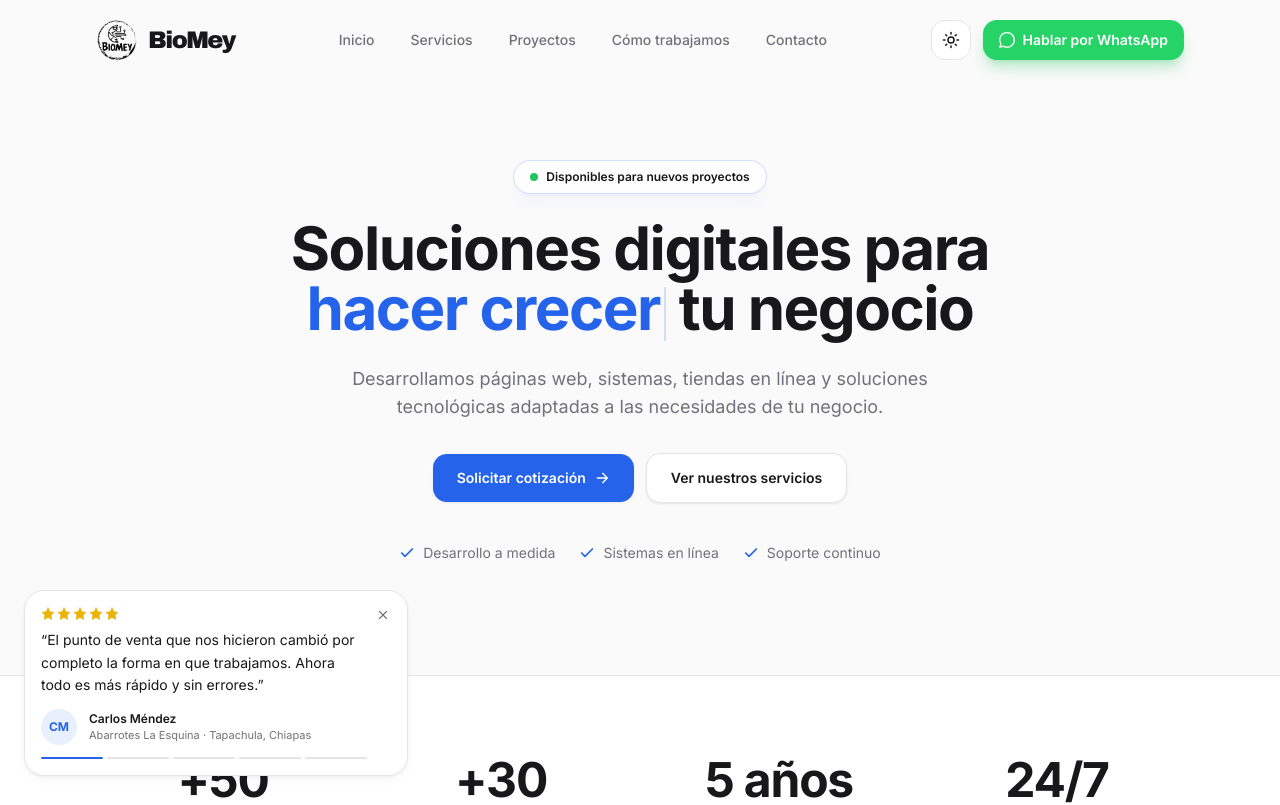
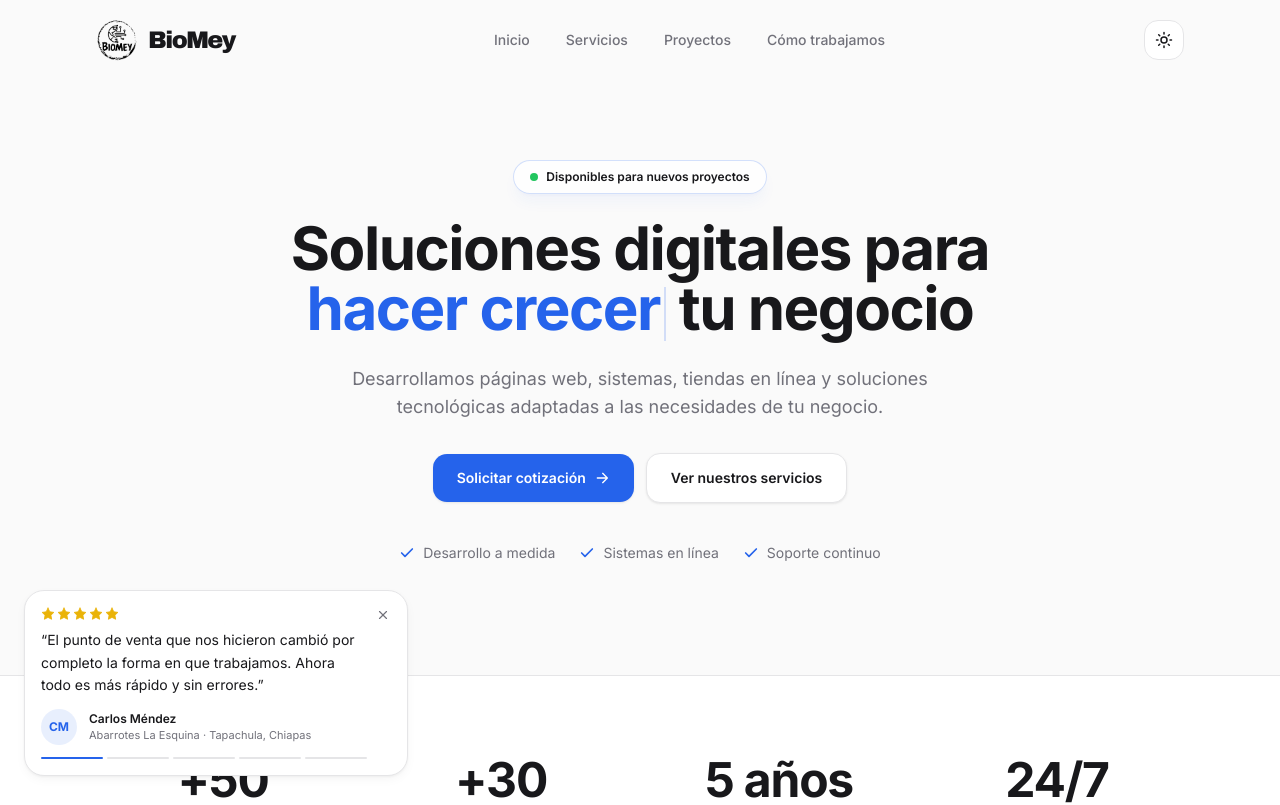
Before and after one commit to AngelGabooo/BioMet-Sof, a React (Vite) app in the folder biomey/: page / in a window 1280 px wide. Shown: the top 805 px of the page. Built offline with nearby package versions, Linux system fonts and the light colour scheme; a web font is replaced by a local one.

Commit message:
first commit

```diff
--- a/biomey/src/components/layout/Header.jsx
+++ b/biomey/src/components/layout/Header.jsx
@@ -2,33 +2,13 @@ import { useEffect, useState } from 'react';
 import { Link } from 'react-router-dom';
 
 import ThemeToggle from '../ui/ThemeToggle';
-import { getWhatsAppLink } from '../../utils/whatsapp';
 
 const NAV_LINKS = [
   { label: 'Inicio', to: '/' },
   { label: 'Servicios', to: '/servicios' },
   { label: 'Proyectos', to: '/proyectos' },
   { label: 'Cómo trabajamos', to: '/como-trabajamos' },
-  { label: 'Contacto', to: '/contacto' },
 ];
-
-/* =========================================================
-   ICONO WHATSAPP
-   ========================================================= */
-
-function WhatsAppIcon({ className = 'w-4 h-4' }) {
-  return (
-    <svg
-      xmlns="http://www.w3.org/2000/svg"
-      viewBox="0 0 24 24"
-      fill="currentColor"
-      className={className}
-      aria-hidden="true"
-    >
-      <path d="M20.52 3.48A11.87 11.87 0 0 0 12.05 0C5.5 0 .17 5.33.17 11.88c0 2.09.55 4.13 1.6 5.93L0 24l6.35-1.66a11.86 11.86 0 0 0 5.7 1.45h.01c6.55 0 11.88-5.33 11.88-11.88 0-3.17-1.23-6.15-3.42-8.43zM12.06 21.8h-.01a9.9 9.9 0 0 1-5.05-1.38l-.36-.21-3.77.99 1.01-3.67-.24-.38a9.87 9.87 0 0 1-1.51-5.27c0-5.44 4.43-9.87 9.88-9.87 2.64 0 5.12 1.03 6.98 2.9a9.82 9.82 0 0 1 2.89 6.99c0 5.44-4.43 9.87-9.82 9.87z" />
-    </svg>
-  );
-}
 
 /* =========================================================
    LOGO BIOMEY
@@ -37,8 +17,7 @@ function WhatsAppIcon({ className = 'w-4 h-4' }) {
 function BioMeyLogo() {
   return (
     <div className="biomey-logo-mark">
-
-      {/* IMAGEN DEL LOGO (Reemplaza al SVG) */}
+      {/* IMAGEN DEL LOGO */}
       <div className="biomey-logo-icon">
         <img
           src="/logo-biomey.png"
@@ -47,7 +26,7 @@ function BioMeyLogo() {
         />
       </div>
 
-      {/* NOMBRE (Mantiene la fuente Bowlby One SC) */}
+      {/* NOMBRE */}
       <span className="biomey-logo-text">
         BioMey
       </span>
@@ -61,19 +40,34 @@ function BioMeyLogo() {
 
 export default function Header() {
   const [scrolled, setScrolled] = useState(false);
+  const [hidden, setHidden] = useState(false); // 👈 Nuevo estado para ocultar
   const [menuOpen, setMenuOpen] = useState(false);
 
-  /* Detectar scroll */
+  /* Detectar scroll: ocultar al bajar, mostrar al subir */
   useEffect(() => {
+    let lastScrollY = window.scrollY;
+
     const onScroll = () => {
-      setScrolled(window.scrollY > 8);
+      const currentScrollY = window.scrollY;
+
+      // Actualizamos el estado "scrolled" (para el fondo del header)
+      setScrolled(currentScrollY > 8);
+
+      // Lógica para ocultar/mostrar
+      if (currentScrollY > lastScrollY && currentScrollY > 80) {
+        // Bajando y pasamos los 80px → ocultamos
+        setHidden(true);
+      } else {
+        // Subiendo → mostramos
+        setHidden(false);
+      }
+
+      lastScrollY = currentScrollY;
     };
 
     onScroll();
 
-    window.addEventListener('scroll', onScroll, {
-      passive: true,
-    });
+    window.addEventListener('scroll', onScroll, { passive: true });
 
     return () => {
       window.removeEventListener('scroll', onScroll);
@@ -110,31 +104,25 @@ export default function Header() {
 
   return (
     <>
-      {/* =====================================================
-          HEADER
-          ===================================================== */}
-
+      {/* HEADER */}
       <header
         className={`
           fixed top-0 inset-x-0 z-50
-          transition-all duration-300
+          transition-all duration-300 ease-in-out
 
           ${
             scrolled || menuOpen
               ? 'bg-background/85 backdrop-blur-xl border-b border-border'
               : 'bg-transparent border-b border-transparent'
           }
+
+          ${hidden && !menuOpen ? '-translate-y-full' : 'translate-y-0'}
         `}
       >
-
         <div className="container-biomey">
-
           <div className="flex items-center justify-between h-16 md:h-20">
 
-            {/* =================================================
-                LOGO
-                ================================================= */}
-
+            {/* LOGO */}
             <Link
               to="/"
               onClick={closeMenu}
@@ -144,13 +132,8 @@ export default function Header() {
               <BioMeyLogo />
             </Link>
 
-
-            {/* =================================================
-                NAV DESKTOP
-                ================================================= */}
-
+            {/* NAV DESKTOP */}
             <nav className="hidden md:flex items-center gap-1">
-
               {NAV_LINKS.map((link) => (
                 <Link
                   key={link.to}
@@ -172,107 +155,19 @@ export default function Header() {
                   {link.label}
                 </Link>
               ))}
-
             </nav>
 
-
-            {/* =================================================
-                DESKTOP: TEMA + WHATSAPP
-                ================================================= */}
-
+            {/* DESKTOP: SOLO TEMA */}
             <div className="hidden md:flex items-center gap-3">
-
               <ThemeToggle />
-
-              {/* 🔽 BOTÓN DE WHATSAPP VERDE 🔽 */}
-              <a
-                href={getWhatsAppLink()}
-                target="_blank"
-                rel="noopener noreferrer"
-                className="
-                  inline-flex
-                  items-center
-                  gap-2
-
-                  bg-[#25D366]
-                  hover:bg-[#20bd5a]
-
-                  text-white
-                  text-sm
-                  font-semibold
-
-                  px-4
-                  py-2.5
-
-                  rounded-xl
-
-                  transition-all
-                  duration-200
-
-                  shadow-lg
-                  shadow-green-500/30
-                  hover:shadow-green-500/50
-                "
-              >
-
-                <WhatsAppIcon />
-
-                <span>
-                  Hablar por WhatsApp
-                </span>
-
-              </a>
-
             </div>
 
-
-            {/* =================================================
-                MÓVIL
-                ================================================= */}
-
+            {/* MÓVIL */}
             <div className="flex md:hidden items-center gap-2">
-
-              {/* 🔽 WHATSAPP MÓVIL VERDE 🔽 */}
-
-              <a
-                href={getWhatsAppLink()}
-                target="_blank"
-                rel="noopener noreferrer"
-                aria-label="Hablar por WhatsApp"
-                className="
-                  inline-flex
-                  items-center
-                  justify-center
-
-                  w-10
-                  h-10
-
-                  rounded-xl
-
-                  bg-[#25D366]
-                  hover:bg-[#20bd5a]
-
-                  text-white
-
-                  shadow-lg
-                  shadow-green-500/30
-
-                  transition-colors
-                "
-              >
-                <WhatsAppIcon />
-              </a>
-
-
               {/* Botón menú */}
-
               <button
                 onClick={() => setMenuOpen((v) => !v)}
-                aria-label={
-                  menuOpen
-                    ? 'Cerrar menú'
-                    : 'Abrir menú'
-                }
+                aria-label={menuOpen ? 'Cerrar menú' : 'Abrir menú'}
                 aria-expanded={menuOpen}
                 className="
                   inline-flex
@@ -296,11 +191,8 @@ export default function Header() {
                   duration-200
                 "
               >
-
                 <span className="relative w-[22px] h-[18px]">
-
                   {/* Línea 1 */}
-
                   <span
                     className={`
                       absolute
@@ -315,17 +207,11 @@ export default function Header() {
                       duration-300
                       ease-out
 
-                      ${
-                        menuOpen
-                          ? 'top-1/2 -translate-y-1/2 rotate-45'
-                          : 'top-0'
-                      }
+                      ${menuOpen ? 'top-1/2 -translate-y-1/2 rotate-45' : 'top-0'}
                     `}
                   />
 
-
                   {/* Línea 2 */}
-
                   <span
                     className={`
                       absolute
@@ -343,17 +229,11 @@ export default function Header() {
                       duration-200
                       ease-out
 
-                      ${
-                        menuOpen
-                          ? 'opacity-0 scale-x-0'
-                          : 'opacity-100 scale-x-100'
-                      }
+                      ${menuOpen ? 'opacity-0 scale-x-0' : 'opacity-100 scale-x-100'}
                     `}
                   />
 
-
                   {/* Línea 3 */}
-
                   <span
                     className={`
                       absolute
@@ -368,31 +248,18 @@ export default function Header() {
                       duration-300
                       ease-out
 
-                      ${
-                        menuOpen
-                          ? 'bottom-1/2 translate-y-1/2 -rotate-45'
-                          : 'bottom-0'
-                      }
+                      ${menuOpen ? 'bottom-1/2 translate-y-1/2 -rotate-45' : 'bottom-0'}
                     `}
                   />
-
                 </span>
-
               </button>
-
             </div>
 
           </div>
-
         </div>
-
       </header>
 
-
-      {/* =====================================================
-          MENÚ MÓVIL FULLSCREEN
-          ===================================================== */}
-
+      {/* MENÚ MÓVIL FULLSCREEN */}
       <div
         id="mobile-menu"
         aria-hidden={!menuOpen}
@@ -409,18 +276,13 @@ export default function Header() {
           duration-300
           ease-out
 
-          ${
-            menuOpen
-              ? 'opacity-100 translate-y-0 pointer-events-auto'
-              : 'opacity-0 -translate-y-4 pointer-events-none'
-          }
+          ${menuOpen
+            ? 'opacity-100 translate-y-0 pointer-events-auto'
+            : 'opacity-0 -translate-y-4 pointer-events-none'}
         `}
       >
-
         {/* Espacio del header */}
-
         <div className="h-16" />
-
 
         <div
           className="
@@ -434,13 +296,9 @@ export default function Header() {
             flex-col
           "
         >
-
           {/* Navegación */}
-
           <nav className="flex flex-col gap-1">
-
             {NAV_LINKS.map((link) => (
-
               <Link
                 key={link.to}
                 to={link.to}
@@ -463,19 +321,13 @@ export default function Header() {
               >
                 {link.label}
               </Link>
-
             ))}
-
           </nav>
 
-
           {/* Separador */}
-
           <div className="h-px bg-border my-6" />
 
-
           {/* Tema */}
-
           <div
             className="
               flex
@@ -490,70 +342,13 @@ export default function Header() {
               bg-surface
             "
           >
-
             <span className="text-sm font-medium text-muted">
               Apariencia
             </span>
-
             <ThemeToggle />
-
-          </div>
-
-
-          {/* CTA */}
-
-          <div className="mt-auto pt-8">
-
-            {/* 🔽 BOTÓN GRANDE DE WHATSAPP VERDE 🔽 */}
-            <a
-              href={getWhatsAppLink()}
-              target="_blank"
-              rel="noopener noreferrer"
-              onClick={closeMenu}
-              className="
-                flex
-                items-center
-                justify-center
-                gap-2
-
-                w-full
-
-                bg-[#25D366]
-                hover:bg-[#20bd5a]
-
-                text-white
-                text-base
-                font-semibold
-
-                px-4
-                py-4
-
-                rounded-2xl
-
-                transition-all
-                duration-200
-
-                shadow-lg
-                shadow-green-500/30
-                hover:shadow-green-500/50
-              "
-            >
-
-              <WhatsAppIcon className="w-5 h-5" />
-
-              Hablar por WhatsApp
-
-            </a>
-
-
-            <p className="text-center text-xs text-muted mt-4">
-              BioMey · Soluciones digitales y tecnológicas
-            </p>
-
           </div>
 
         </div>
-
       </div>
     </>
   );
```
